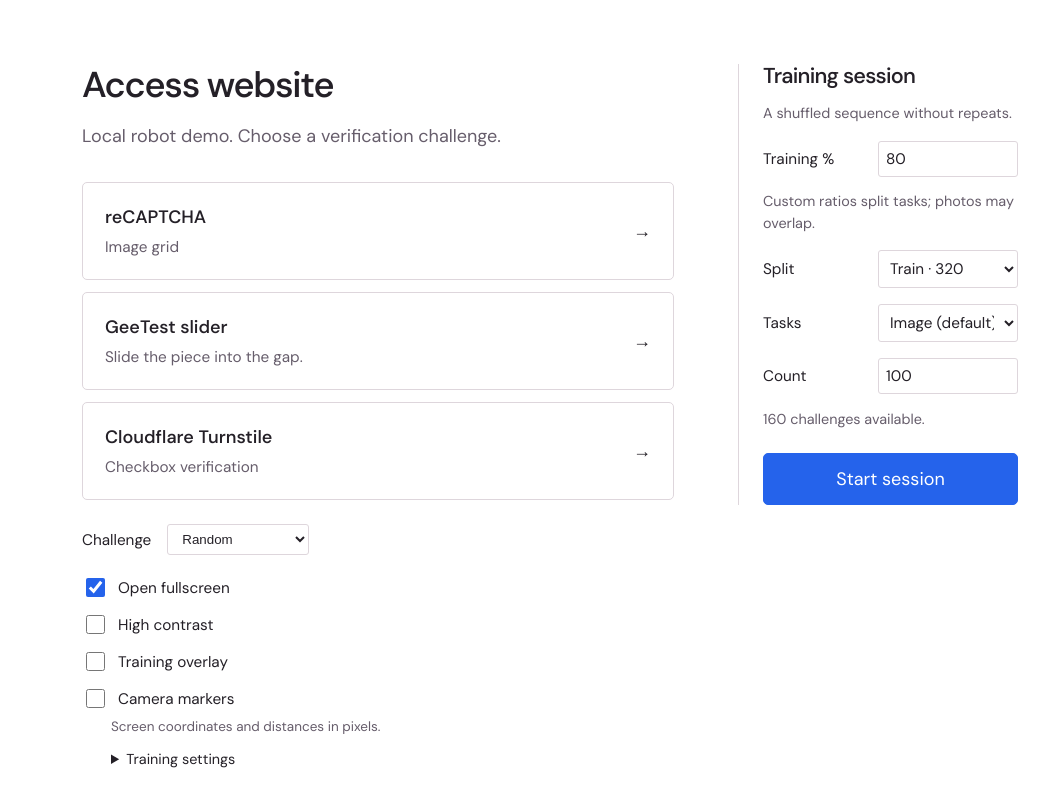
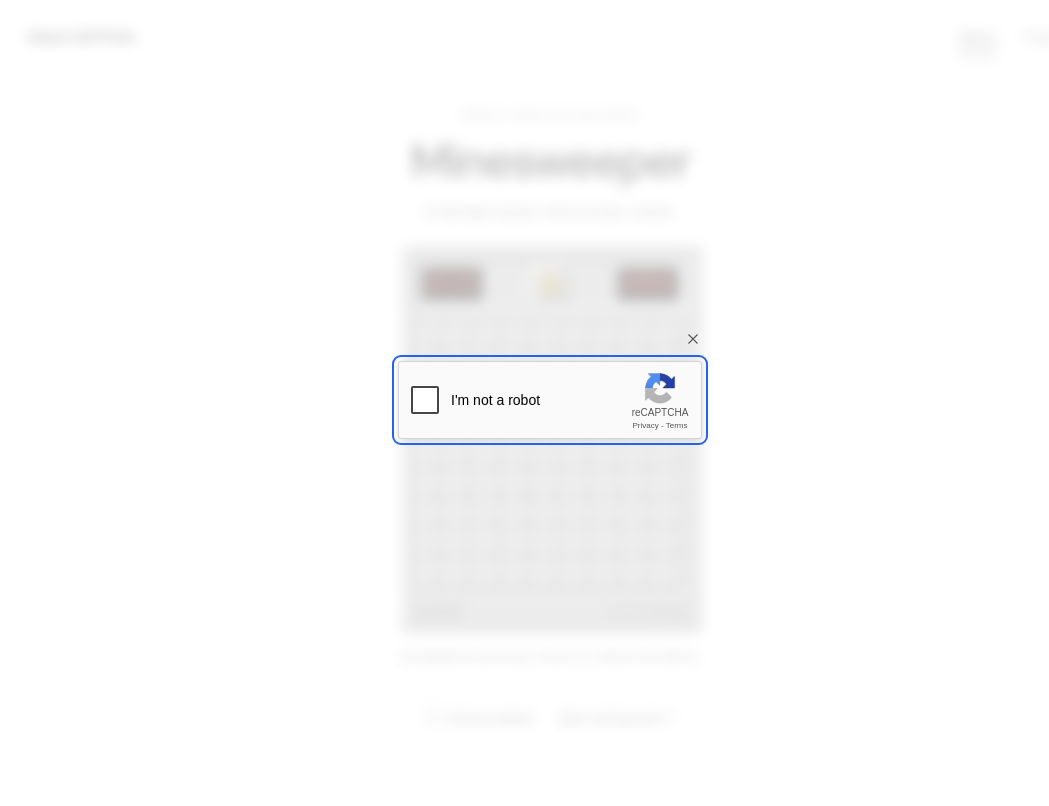
Before and after one commit to ROBOTICS-HACKATHON/robotics_hackathon, an Astro site in the folder captcha/: page / in a window 1280 px wide. Shown: the whole page, without its empty margins (90-1139 px from the left). Built offline with nearby package versions, Linux system fonts and the light colour scheme; Astro itself is replaced by a stand-in of ours.

Commit message:
feat: make the demo the main website entry

```diff
--- a/captcha/src/components/CaptchaPage.astro
+++ b/captcha/src/components/CaptchaPage.astro
@@ -11,8 +11,8 @@
 <Page title={demo ? 'Minesweeper · CAPTCHA demo' : 'Human verification'}>
   {demo ? <Minesweeper /> : <main class="selection">
     <section class="single-challenge">
-    <h1>Access website</h1>
-    <p class="muted">Local robot demo. Choose a verification challenge.</p>
+    <h1>Training playground</h1>
+    <p class="muted">Choose a challenge or run a training session.</p>
     <div class="choices">
       <button class="choice" data-challenge="image"><strong>reCAPTCHA</strong><span>Image grid</span><span aria-hidden="true">→</span></button>
       <button class="choice" data-challenge="slider"><strong>GeeTest slider</strong><span>Slide the piece into the gap.</span><span aria-hidden="true">→</span></button>
@@ -295,7 +295,7 @@
         complete = true;
         demo.dataset.verified = 'true';
         const status = demo.querySelector<HTMLElement>('[role="status"]');
-        if (status) status.textContent = 'Verification complete. Enjoy Minesweeper!';
+        if (status) status.textContent = 'Verification complete. Demo unlocked.';
         dialog?.close();
         demo.querySelector<HTMLButtonElement>('#demo-restart')?.focus();
         return;
@@ -430,13 +430,17 @@
       if (detail.state === 'success' && detail.kind === kind) finish();
     });
     if (demo) {
+      let introTimer: number | undefined;
+      let introPending = true;
       function startDemo() {
+        introPending = false;
+        window.clearTimeout(introTimer);
         if (pending || dialog?.open) return;
         complete = false;
         if (demo) {
           demo.dataset.verified = 'false';
           const status = demo.querySelector<HTMLElement>('[role="status"]');
-          if (status) status.textContent = 'One quick human check before you play.';
+          if (status) status.textContent = 'Complete the human check to unlock the demo.';
         }
         void launchChallenge('image', 0);
       }
@@ -444,12 +448,20 @@
       demo.querySelectorAll('.mine-cell').forEach((cell) => {
         cell.addEventListener('click', () => { if (!complete) startDemo(); });
       });
-      startDemo();
+      function scheduleDemo() {
+        window.requestAnimationFrame(() => {
+          if (introPending) introTimer = window.setTimeout(startDemo, 2000);
+        });
+      }
+      if (document.readyState === 'complete') scheduleDemo();
+      else window.addEventListener('load', scheduleDemo, { once: true });
+      window.addEventListener('pagehide', () => window.clearTimeout(introTimer));
+      window.addEventListener('pageshow', (event) => {
+        if (event.persisted && introPending) scheduleDemo();
+      });
     }
   </script>
   <style>
-    .site-header { display: flex; justify-content: space-between; gap: 20px; padding: 24px 36px; border-bottom: 1px solid var(--line); font-size: .85rem; }
-    .site-header a { text-decoration: none; font-weight: 600; }
     .selection { display: grid; grid-template-columns: minmax(0, 592px) 280px; gap: 64px; max-width: 984px; margin: 8vh auto; padding: 0 24px; align-items: start; }
     .session-panel { border-left: 1px solid var(--line); padding-left: 24px; }
     .session-panel h2 { margin: 0; font-size: 1.2rem; }
--- a/captcha/src/components/Minesweeper.astro
+++ b/captcha/src/components/Minesweeper.astro
@@ -1,34 +1,46 @@
 <main id="minesweeper-demo" data-verified="false">
-  <p class="eyebrow">THE CLASSIC</p>
+  <p class="eyebrow">ROBOT VERIFICATION DEMO</p>
   <h1>Minesweeper</h1>
-  <p class="muted" role="status">One quick human check before you play.</p>
+  <p class="intro muted">A familiar board. One human check.</p>
   <section class="mine-window" aria-label="Minesweeper board">
     <div class="mine-toolbar">
       <span class="counter" aria-label="10 mines">010</span>
-      <button id="demo-restart" type="button" aria-label="Restart demo" title="Restart demo">☺</button>
+      <button id="demo-restart" type="button" aria-label="Restart verification" title="Restart verification"><svg viewBox="0 0 24 24" width="26" height="26" aria-hidden="true"><circle cx="12" cy="12" r="9" fill="#ffe873" stroke="currentColor" stroke-width="1.5" /><path d="M8 10h1m6 0h1m-8 4q4 4 8 0" fill="none" stroke="currentColor" stroke-width="1.5" stroke-linecap="round" /></svg></button>
       <span class="counter" aria-label="Elapsed time: 0 seconds">000</span>
     </div>
     <div class="mine-grid" role="group" aria-label="Unopened squares">
       {Array.from({ length: 81 }, (_, index) => <button class="mine-cell" type="button" aria-label={`Row ${Math.floor(index / 9) + 1}, column ${index % 9 + 1}`} />)}
     </div>
+    <div class="board-meta"><span>BEGINNER</span><span>9 × 9 · 10 mines</span></div>
   </section>
-  <p class="hint muted">9 × 9 · 10 mines</p>
-  <label class="hint"><input type="checkbox" id="screen-markers-toggle" /> Camera markers</label>
+  <p id="demo-status" class="muted" role="status">Human verification will open in a moment.</p>
+  <div class="demo-tools">
+    <label><input type="checkbox" id="screen-markers-toggle" /> Camera markers</label>
+    <a href="/training/">Open training tools <span aria-hidden="true">↗</span></a>
+  </div>
   <p id="screen-markers-status" class="muted" role="status" hidden></p>
 </main>
 
 <style>
-  main { width: min(420px, 100%); margin: 8vh auto; padding: 24px; text-align: center; }
-  .eyebrow { font-size: .65rem; letter-spacing: .22em; color: var(--muted); }
-  h1 { font-size: 2.5rem; margin: 8px 0 16px; }
-  [role='status'] { min-height: 54px; font-size: .9rem; }
-  .mine-window { padding: 12px; background: #c0c0c0; border: 3px solid; border-color: #eee #777 #777 #eee; }
-  .mine-toolbar { display: flex; justify-content: space-between; align-items: center; padding: 8px; margin-bottom: 12px; border: 3px solid; border-color: #777 #eee #eee #777; }
-  .counter { padding: 2px 5px; background: #000; color: #ff3939; font: 32px/1 monospace; letter-spacing: 2px; }
+  main { width: min(400px, 100%); margin: clamp(24px, 4vh, 48px) auto; padding: 0 24px 24px; text-align: center; }
+  .eyebrow { font-size: .6rem; letter-spacing: .15em; color: var(--muted); margin: 0 0 12px; }
+  h1 { font-size: clamp(2rem, 7vw, 2.6rem); margin: 0; }
+  .intro { margin: 12px 0 20px; font-size: .85rem; }
+  .mine-window { width: min(300px, 100%); margin: auto; padding: 10px; background: #c0c0c0; border: 3px solid; border-color: #eee #777 #777 #eee; }
+  .mine-toolbar { display: grid; grid-template-columns: 1fr 36px 1fr; gap: 12px; align-items: center; padding: 7px; margin-bottom: 10px; border: 2px solid; border-color: #777 #eee #eee #777; }
+  .counter { justify-self: start; padding: 3px 5px; background: #000; color: #ff3939; font: 26px/1 monospace; letter-spacing: 1px; font-variant-numeric: tabular-nums; }
+  .counter:last-child { justify-self: end; }
   #demo-restart, .mine-cell { border: 3px solid; border-color: #fff #777 #777 #fff; background: #c0c0c0; color: #000; border-radius: 0; }
-  #demo-restart { width: 40px; height: 40px; padding: 0; font: 32px/1 monospace; }
+  #demo-restart { display: grid; place-items: center; width: 36px; height: 36px; padding: 0; }
   .mine-grid { display: grid; grid-template-columns: repeat(9, minmax(0, 1fr)); border: 3px solid; border-color: #777 #eee #eee #777; }
   .mine-cell { aspect-ratio: 1; min-width: 0; padding: 0; }
   .mine-cell:active, #demo-restart:active { border-color: #777 #fff #fff #777; }
-  .hint { font-size: .75rem; margin-top: 20px; }
+  .board-meta { display: flex; justify-content: space-between; gap: 12px; margin-top: 10px; color: #292929; font-size: 10px; letter-spacing: .04em; }
+  #demo-status { min-height: 34px; margin: 16px 0 12px; font-size: .75rem; }
+  .demo-tools { display: flex; flex-wrap: wrap; justify-content: center; gap: 14px 24px; border-top: 1px solid var(--line); padding-top: 16px; font-size: .65rem; }
+  .demo-tools label { display: flex; gap: 7px; align-items: center; }
+  .demo-tools input { margin: 0; accent-color: var(--accent); }
+  .demo-tools a { text-decoration: none; }
+  .demo-tools a:hover { text-decoration: underline; }
+  #screen-markers-status { font-size: .75rem; }
 </style>
--- a/captcha/src/layouts/Page.astro
+++ b/captcha/src/layouts/Page.astro
@@ -3,6 +3,7 @@
 import ScreenMarkers from '../components/ScreenMarkers.astro';
 interface Props { title: string }
 const { title } = Astro.props;
+const training = Astro.url.pathname.startsWith('/training') || Astro.url.pathname.startsWith('/verified');
 ---
 <!doctype html>
 <html lang="en">
@@ -18,5 +19,24 @@
       }
     </script>
   </head>
-  <body><slot /><ScreenMarkers /></body>
+  <body>
+    <header class="site-header">
+      <a class="site-name" href="/">Robot CAPTCHA</a>
+      <nav aria-label="Main navigation">
+        <a href="/" aria-current={!training ? 'page' : undefined}>Demo</a>
+        <a href="/training/" aria-current={training ? 'page' : undefined}>Training</a>
+      </nav>
+    </header>
+    <slot /><ScreenMarkers />
+  </body>
 </html>
+
+<style>
+  .site-header { display: flex; align-items: center; justify-content: space-between; gap: 20px; max-width: 1100px; margin: auto; padding: 22px 28px; border-bottom: 1px solid var(--line); font-size: .78rem; }
+  .site-header a { text-decoration: none; }
+  .site-name { font-weight: 700; letter-spacing: -.025em; }
+  nav { display: flex; gap: 24px; }
+  nav a { color: var(--muted); padding: 6px 0; }
+  nav a[aria-current='page'] { color: var(--text); box-shadow: 0 2px var(--text); }
+  @media (max-width: 480px) { .site-header { padding: 18px 20px; } nav { gap: 18px; } }
+</style>
--- a/captcha/src/pages/index.astro
+++ b/captcha/src/pages/index.astro
@@ -1,4 +1,4 @@
 ---
 import CaptchaPage from '../components/CaptchaPage.astro';
 ---
-<CaptchaPage />
+<CaptchaPage demo />
--- /dev/null
+++ b/captcha/src/pages/training.astro
@@ -0,0 +1,4 @@
+---
+import CaptchaPage from '../components/CaptchaPage.astro';
+---
+<CaptchaPage />
--- a/captcha/src/pages/verified.astro
+++ b/captcha/src/pages/verified.astro
@@ -23,7 +23,7 @@
     if (saved.isErr()) {
       report('The browser cannot read the saved result. Enable storage for this site, then reload.');
     } else if (saved.value !== 'image' && saved.value !== 'slider' && saved.value !== 'turnstile') {
-      navigate('/', true).match(() => {}, () => report('No verified result is saved. Open the home page to start again.'));
+      navigate('/training/', true).match(() => {}, () => report('No verified result is saved. Open Training to start again.'));
     } else {
       const kind = saved.value;
       const label = document.querySelector('#solved-kind');
@@ -56,7 +56,7 @@
       const cleared = removeStorage('session', 'captcha-solved')
         .andThen(() => removeStorage('session', 'captcha-session-total'));
       if (cleared.isErr()) { report('Could not clear the saved result. Enable site storage, then select Start again.'); return; }
-      navigate('/', true).match(() => {}, () => report('Could not open the home page. Reload to start again.'));
+      navigate('/training/', true).match(() => {}, () => report('Could not open Training. Reload to start again.'));
     });
   </script>
   <style>
```
Also changed, not shown: captchasolver/src/captchasolver/server/static/index.html (+1 -1 lines), captcha/README.md, 3 other files.
